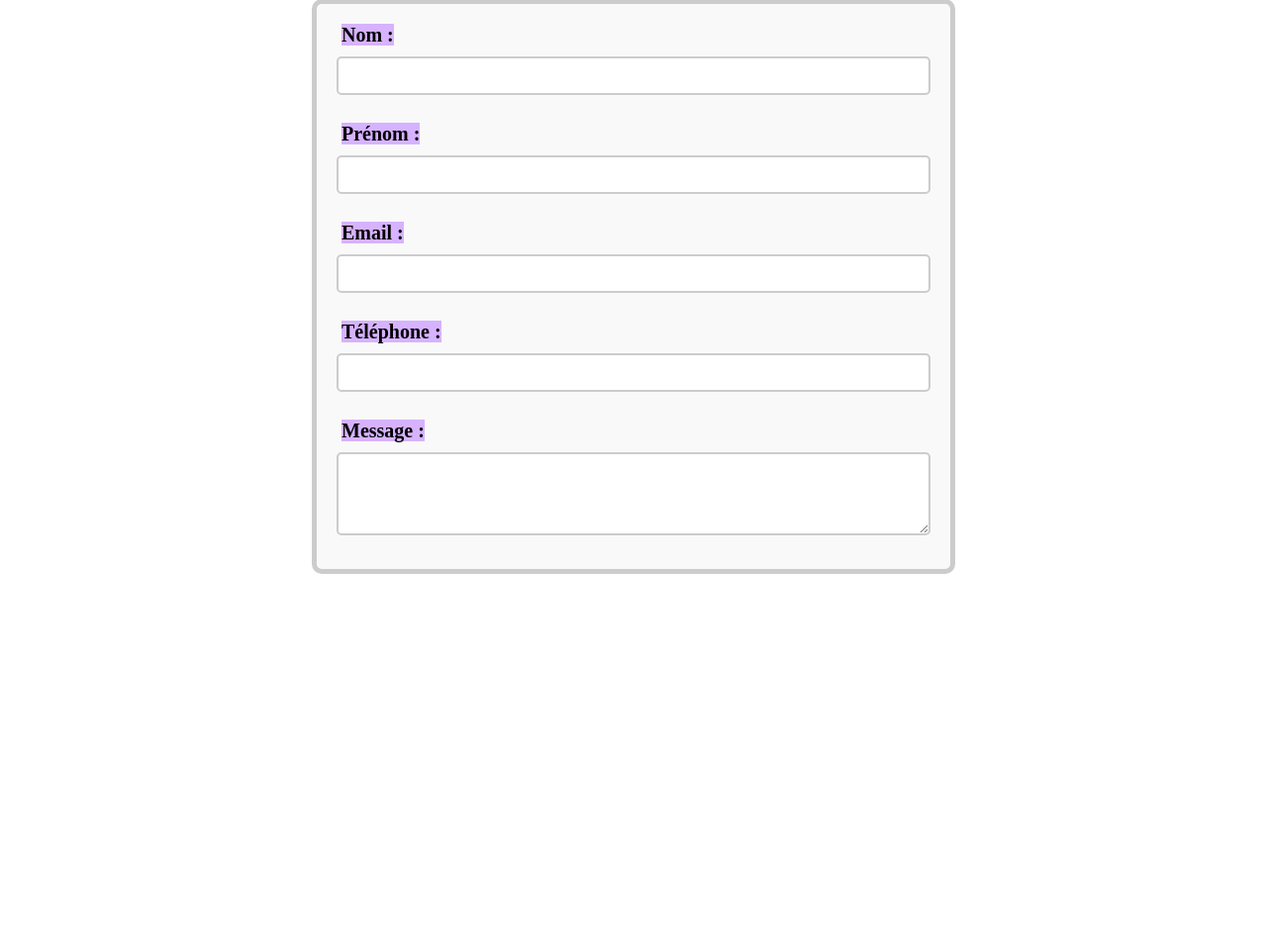
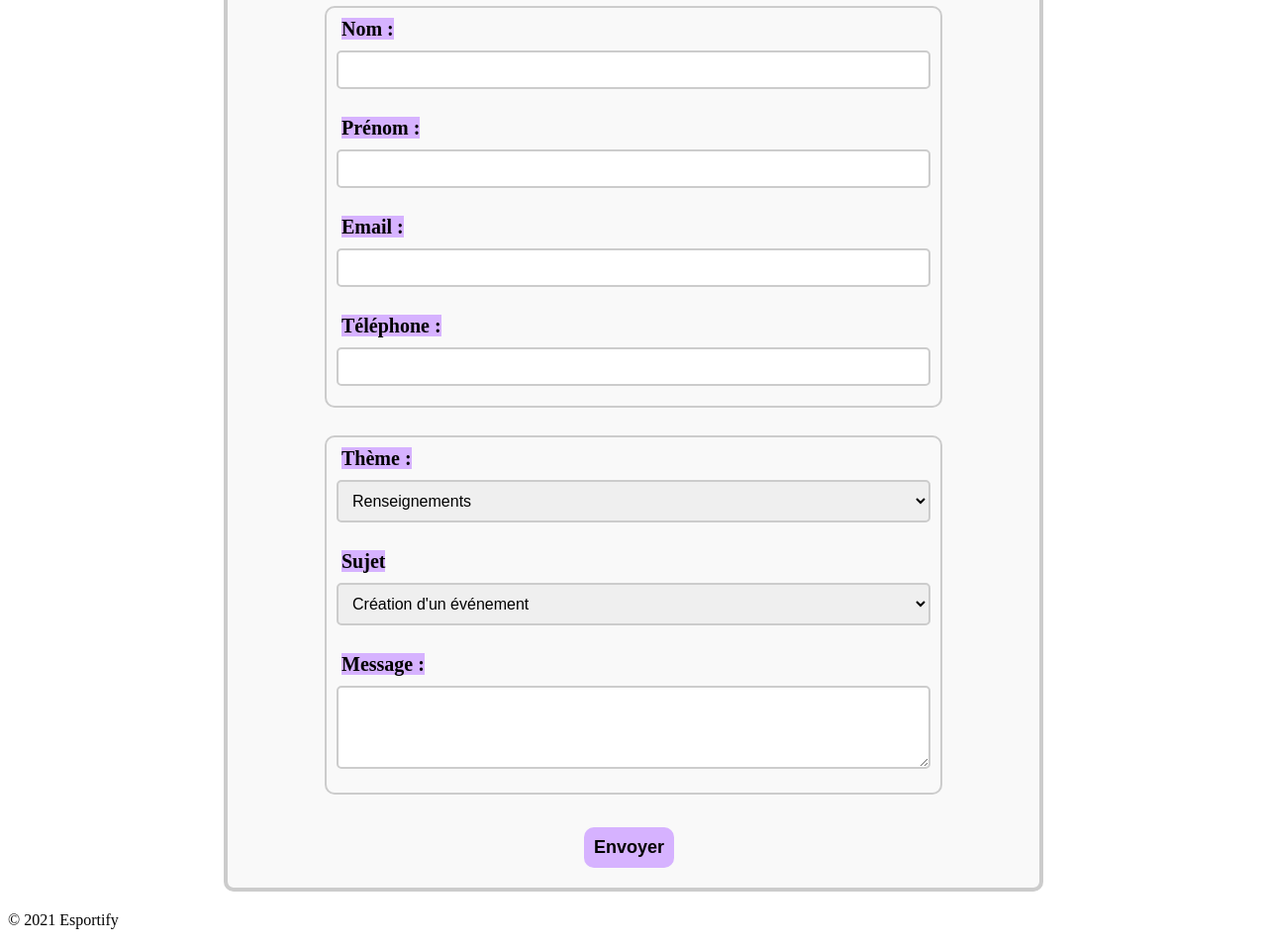
Before and after one commit to GrEg12oRi/PixelVerse-Studios, a plain HTML site: page html/contact.html in a window 1280 px wide. Shown: the part 192-1147 px from the top of the page at 99% size. Before the commit the page ends 822 px from the top, so only its background shows below. Drawn offline with Linux system fonts and the light colour scheme.

Commit message:
css log contact 2

```diff
--- a/css/contact.css
+++ b/css/contact.css
@@ -31,11 +31,19 @@ li {
   font-size : 22px;
 }
 
+fieldset {
+  border: 4px, solid #ccc;
+  max-width: 800px;
+  margin: 20px auto;
+  padding: 10px;
+  border-radius: 10px;
+  background-color: #f9f9f9;
+}
 div {
   max-width: 600px;
-  margin: 50px auto;
-  padding: 20px;
-  border: 5px solid #ccc;
+  margin: 5px auto;
+  padding: 10px;
+  border: 2px solid #ccc;
   border-radius: 10px;
   background-color: #f9f9f9;
 }
@@ -45,6 +53,17 @@ div label {
   font-weight: bold;
   background-color: #d6b2ff;
 }
+div select {
+  width: 100%;
+  padding: 10px;
+  margin: 10px 0;
+  border: 2px solid #ccc;
+  border-radius: 5px;
+  box-sizing: border-box;
+  font-size: 16px;
+  cursor: pointer;
+}
+
 div input, div textarea {
   width: 100%;
   padding: 10px;
@@ -53,3 +72,15 @@ div input, div textarea {
   border-radius: 5px;
   box-sizing: border-box;
 }
+button {
+  background-color: #d6b2ff;
+  color : black;
+  width: auto;
+  padding: 10px;
+  margin: 10px 350px;
+  border: none;
+  border-radius: 10px;
+  cursor: pointer;
+  font-size: 18px;
+  font-weight: bold;
+}
--- a/css/log.css
+++ b/css/log.css
@@ -30,3 +30,41 @@ li {
   margin-right : 25px;
   font-size : 22px;
 }
+
+div {
+  max-width: 400px;
+  margin: 50px auto;
+  padding: 20px;
+  border: 5px solid #ccc;
+  border-radius: 10px;
+  background-color: #f9f9f9;
+}
+
+div label {
+  margin: 5px;
+  font-size: 20px;
+  font-weight: bold;
+  background-color: #d6b2ff;
+
+}
+div input {
+  width: 100%;
+  padding: 10px;
+  margin: 10px 0;
+  border: 2px solid #ccc;
+  border-radius: 5px;
+  box-sizing: border-box;
+}
+div button {
+
+}
+button {
+  background-color: #d6b2ff;
+  color : black;
+  padding: 10px 20px;
+  font-size: 16px;
+  border: none;
+  border-radius: 10px;
+  cursor: pointer;
+
+}
--- a/html/contact.html
+++ b/html/contact.html
@@ -24,29 +24,54 @@
             </ul>
         </nav>
     </header>
-    <main>
-        <h1>Nous contacter</h1>
+            <form class="#" action="#" method="GET">
+            <fieldset>
+                <legend><h1>Nous contacter</h1></legend>
                     <div>
-            <form class="#" action="" method="post">
-            <label for="name">Nom :</label><br>
+                        <label for="name">Nom :</label>
+                        <br>
                         <input type="text" id="name" name="name" required>
                         <br><br>
 
-            <label for="surname">Prénom :</label><br>
+                        <label for="surname">Prénom :</label>
+                        <br>
                         <input type="text" id="surname" name="surname" required>
                         <br><br>
-
-            <label for="email">Email :</label><br>
+                        <label for="email">Email :</label>
+                        <br>
                         <input type="email" id="email" name="email" required>
                         <br><br>
-
-            <label for="tel">Téléphone :</label><br>
+                        <label for="tel">Téléphone :</label>
+                        <br>
                         <input type="tel" id="tel" name="tel">
+                    </div><br>
+                    <div>
+                        <label for="theme">Thème :</label>
+                        <select id="theme" name="theme" required>
+                            <option value="Renseignements">Renseignements</option>
+                            <option value="Support Technique">Support Technique</option>
+                            <option value="other">Autre</option>
+                        </select>
+                        <br><br>
+                        <label for="subject">Sujet</label>
+                        <select name="subject" id="subject">
+                            <option value="Renseignements">Création d'un événement</option>
+                            <option value="Renseignements">Partenariat</option>
+                            <option value="Support Technique">Signaler un bug</option>
+                            <option value="Support Technique">Problème de compte</option>
+                            <option value="Autre">Autre</option>
+                        </select>
                     <br><br>
 
                         <label for="message">Message :</label><br>
                         <textarea id="message" name="message" rows="4" cols="50" required></textarea>
+                        <br>
+                    </div><br>
+                        <button type="submit">Envoyer</button>
+            </fieldset>
+
             </form>
-        </div>
-    </main>
+    <footer>
+        <p>&copy; 2021 Esportify</p>
+    </footer>
 </body>
```
Also changed, not shown: html/log.html (+5 -1 lines), html/test.html (deleted). Lines whose indentation alone changed are shown as unchanged.
